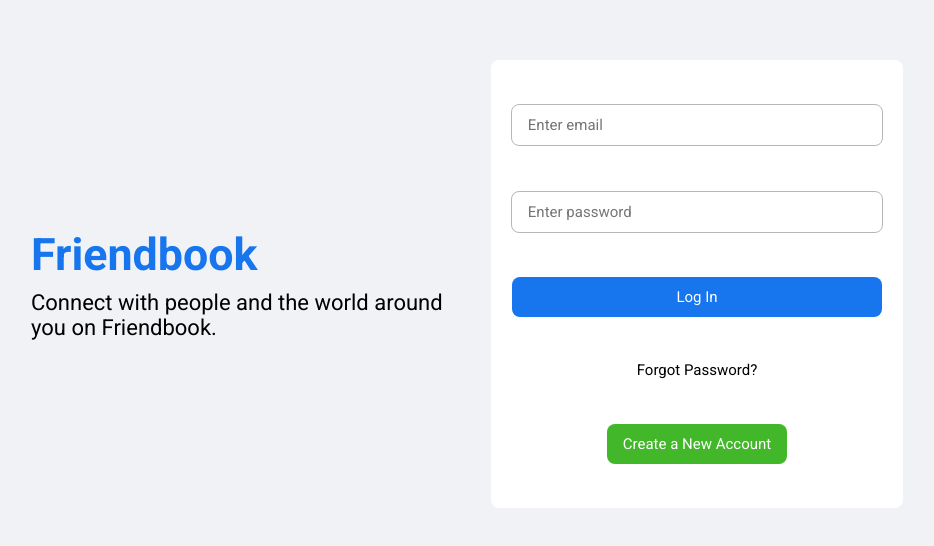
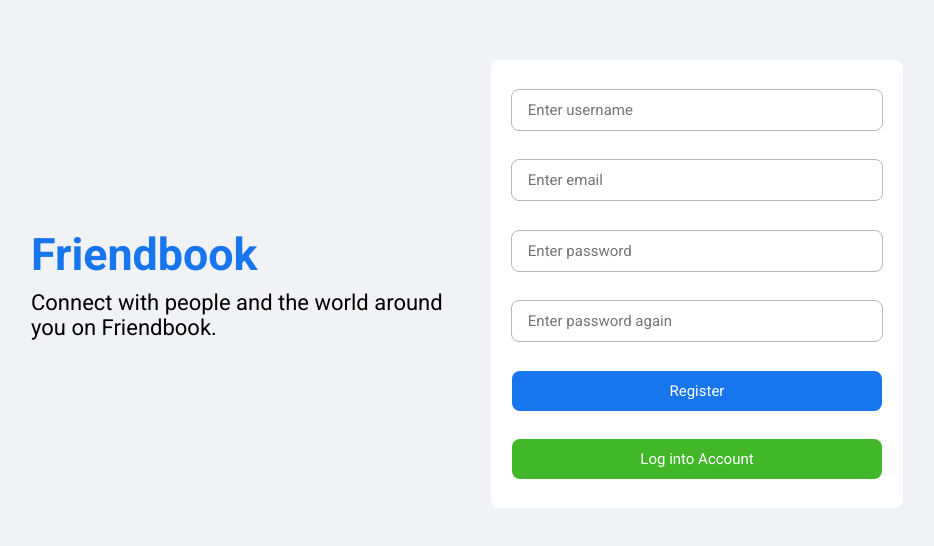
Before and after one commit to adilahamad786/friendbook-frontend, a React (Create React App) app: page / in a window 1280 px wide. Shown: the part 116-662 px from the top of the page, without its empty margins (185-1119 px from the left). Built offline with nearby package versions, Linux system fonts and the light colour scheme.

Commit message:
Create Register page.

```diff
--- a/src/App.js
+++ b/src/App.js
@@ -1,9 +1,10 @@
-import Login from "./pages/login/Login";
+// import Login from "./pages/login/Login";
+import Register from "./pages/register/Register";
 
 function App() {
   return (
     <div>
-      <Login />
+      <Register />
     </div>
   );
 }
--- /dev/null
+++ b/src/pages/register/Register.jsx
@@ -0,0 +1,28 @@
+import classes from './Register.module.css';
+
+const Register = () => {
+    return (
+        <div className={classes.register}>
+            <div className={classes.registerWrapper}>
+                <div className={classes.registerLeft}>
+                    <h3 className={classes.registerLogo}>Friendbook</h3>
+                    <span className={classes.registerDescription}>
+                        Connect with people and the world around you on Friendbook.
+                    </span>
+                </div>
+                <div className={classes.registerRight}>
+                    <div className={classes.registerBox}>
+                        <input className={classes.registerInput} type="text" name='username' placeholder='Enter username' />
+                        <input className={classes.registerInput} type="email" name='email' placeholder='Enter email' />
+                        <input className={classes.registerInput} type="password" name='password' placeholder='Enter password' />
+                        <input className={classes.registerInput} type="password" name='password' placeholder='Enter password again' />
+                        <button className={classes.registerButton}>Register</button>
+                        <button className={classes.loginButton}>Log into Account</button>
+                    </div>
+                </div>
+            </div>
+        </div>
+    );
+}
+
+export default Register;
--- /dev/null
+++ b/src/pages/register/Register.module.css
@@ -0,0 +1,93 @@
+.register {
+    display: flex;
+    align-items: center;
+    justify-content: center;
+    width: 100vw;
+    height: 100vh;
+    background-color: #f0f2f5;
+}
+
+.registerWrapper {
+    width: 70%;
+    height: 70%;
+    display: flex;
+    border-radius: 0.5rem;
+    overflow: hidden;
+    gap: 3rem;
+}
+
+.registerLeft, .registerRight {
+    display: flex;
+    flex: 1;
+    flex-direction: column;
+    justify-content: center;
+}
+
+.registerRight {
+    align-items: center;
+}
+
+.registerLeft {
+    gap: 0.6rem;
+    padding-left: 1.5rem;
+}
+
+.registerLogo {
+    font-size: 2.8rem;
+    color: #1775ee;
+}
+
+.registerDescription {
+    font-size: 22px;
+}
+
+
+.registerBox {
+    display : flex;
+    flex-direction: column;
+    justify-content: space-evenly;
+    align-items: center;
+    width: 100%;
+    height: 80%;
+    border-radius: 0.5rem;
+    background-color: white;
+}
+
+.registerInput {
+    height: 2.5rem;
+    width: 86%;
+    border-radius: 0.5rem;
+    padding-left: 1rem;
+    font-size: 15px;
+    border: 1px solid #b7b7b7;
+    outline: none;
+}
+
+.registerButton {
+    height: 2.5rem;
+    width: 90%;
+    border-radius: 0.5rem;
+    font-size: 15px;
+    outline: none;
+    border: none;
+    cursor: pointer;
+    background-color: #1775ee;
+    color: white;
+}
+
+.registerForgot {
+    font-size: 15px;
+    cursor: pointer;
+}
+
+.loginButton {
+    height: 2.5rem;
+    width: 90%;
+    border-radius: 0.5rem;
+    font-size: 15px;
+    outline: none;
+    border: none;
+    cursor: pointer;
+    background-color: #42b72a;
+    color: white;
+}
```
